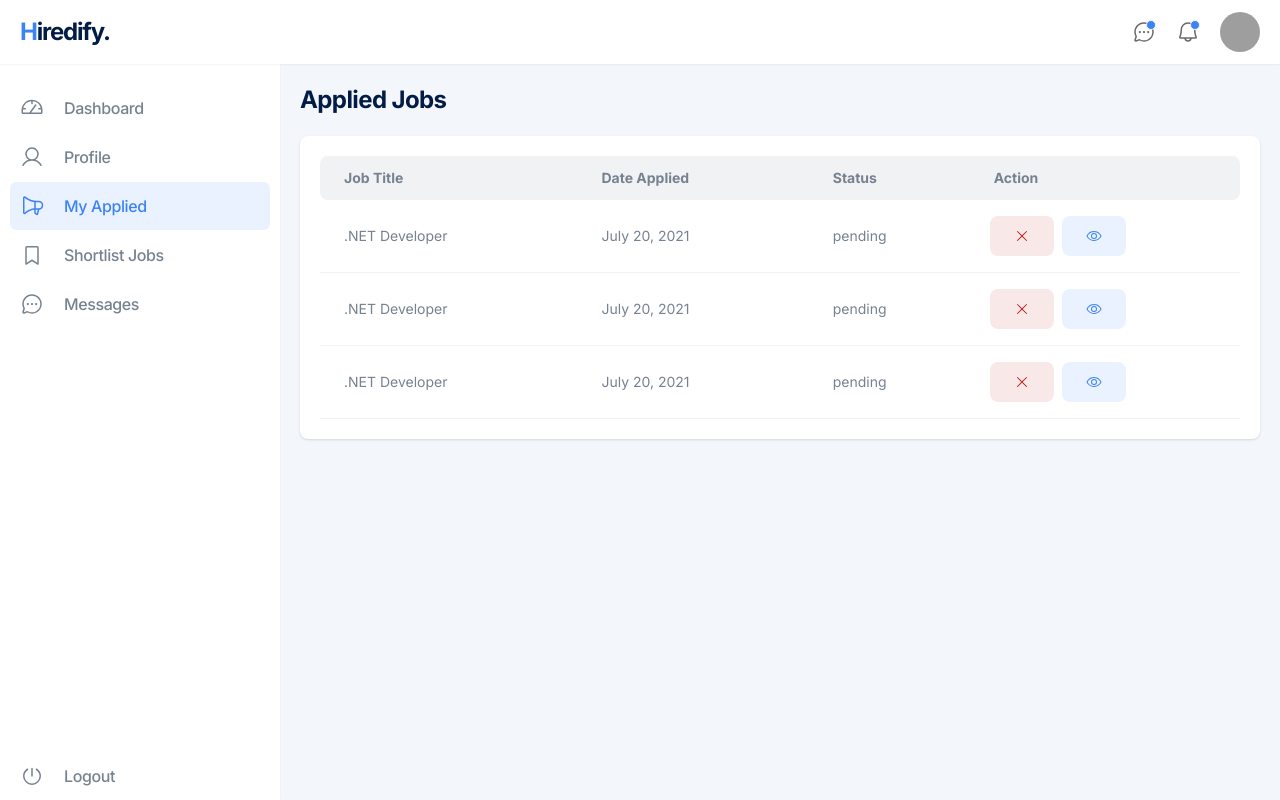
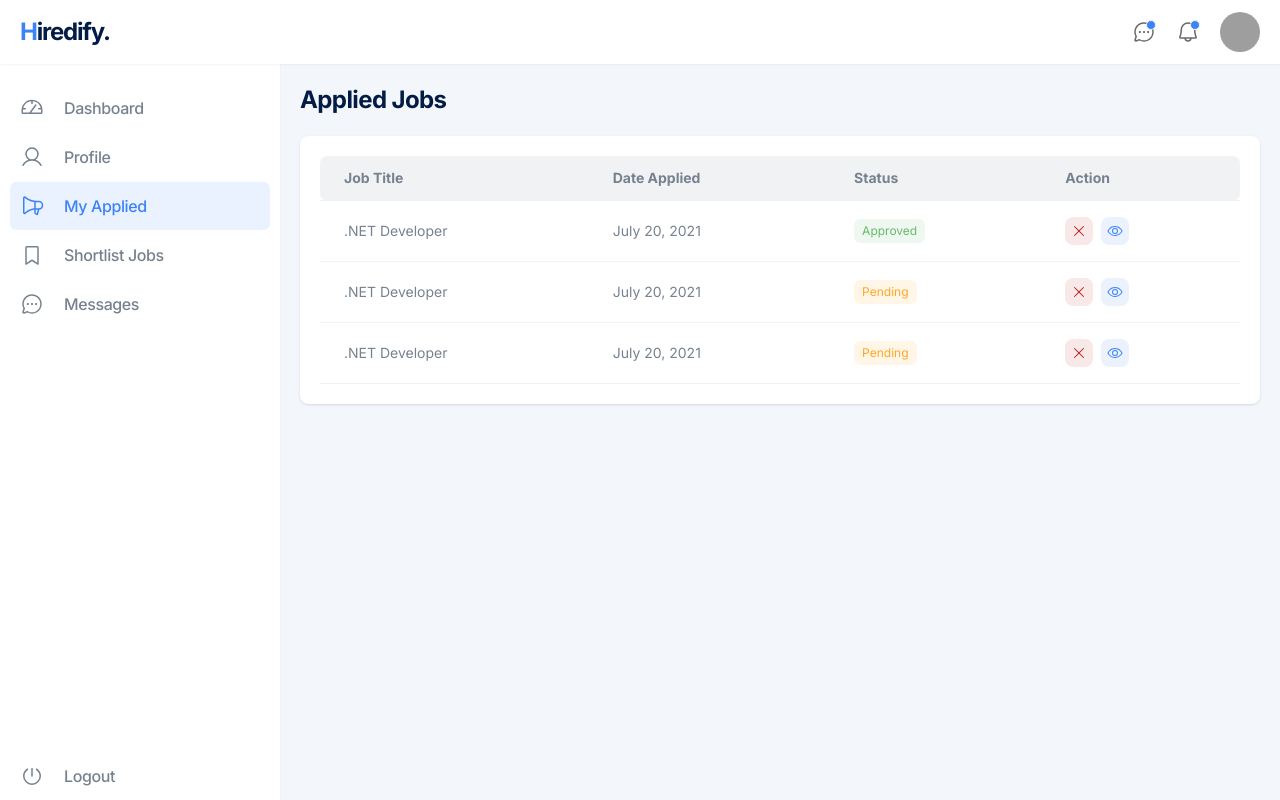
Before and after one commit to loqman1235/hiredify-job-listing-app, a Next.js app: page /dashboard/applied in a window 1280 px wide. Built offline with nearby package versions, Linux system fonts and the light colour scheme; grey boxes are pictures that could not be loaded.

Commit message:
create table reusable components

```diff
--- a/src/app/dashboard/applied/page.tsx
+++ b/src/app/dashboard/applied/page.tsx
@@ -1,6 +1,14 @@
 import Badge from "@/components/common/Badge";
 import Button from "@/components/common/Button";
 import Card from "@/components/common/Card";
+import {
+  Table,
+  TableBody,
+  TableData,
+  TableHead,
+  TableHeader,
+  TableRow,
+} from "@/components/common/Table";
 import { PiEye, PiX } from "react-icons/pi";
 
 const Applied = () => {
@@ -9,73 +17,71 @@ const Applied = () => {
       <h3 className="mb-5 text-2xl font-bold tracking-tight">Applied Jobs</h3>
       <Card>
         {/* Table */}
-        <table className="!m-0 w-full table-auto text-sm text-text-secondary">
-          <thead className="bg-muted text-left text-sm text-text-secondary">
-            <tr>
-              <th scope="col" className="rounded-s-lg px-6 py-3">
-                Job Title
-              </th>
-              <th scope="col" className="px-6 py-3">
-                Date Applied
-              </th>
-              <th scope="col" className="px-6 py-3">
-                Status
-              </th>
-              <th scope="col" className="rounded-e-lg px-3 py-3">
-                Action
-              </th>
-            </tr>
-          </thead>
-          <tbody className="border-b border-b-muted">
-            <tr className="border-b border-b-muted text-sm text-text-secondary">
-              <td className="px-6 py-4"> .NET Developer</td>
-              <td className="px-6 py-4">July 20, 2021</td>
-              <td className="px-6 py-4">
-                <Badge text="pending" />
-              </td>
-              <td className="flex items-center gap-2 px-2 py-4">
+        <Table>
+          <TableHead>
+            <TableRow>
+              <TableHeader className="rounded-s-lg">Job Title</TableHeader>
+              <TableHeader>Date Applied</TableHeader>
+              <TableHeader>Status</TableHeader>
+              <TableHeader className="rounded-e-lg">Action</TableHeader>
+            </TableRow>
+          </TableHead>
+          <TableBody>
+            <TableRow>
+              <TableData>.NET Developer</TableData>
+              <TableData>July 20, 2021</TableData>
+              <TableData>
+                <Badge variant="success" text="approved" />
+              </TableData>
+              <TableData className="flex items-center">
+                <div className="flex items-center gap-2">
                   <Button variant="destructive" className="px-1.5 py-1.5">
                     <PiX className="size-4" />
                   </Button>
                   <Button variant="secondary" className="px-1.5 py-1.5">
                     <PiEye className="size-4" />
                   </Button>
-              </td>
-            </tr>
+                </div>
+              </TableData>
+            </TableRow>
 
-            <tr className="border-b border-b-muted text-sm text-text-secondary">
-              <td className="px-6 py-4"> .NET Developer</td>
-              <td className="px-6 py-4">July 20, 2021</td>
-              <td className="px-6 py-4">
-                <Badge text="pending" />
-              </td>
-              <td className="flex items-center gap-2 px-2 py-4">
+            <TableRow>
+              <TableData>.NET Developer</TableData>
+              <TableData>July 20, 2021</TableData>
+              <TableData>
+                <Badge variant="warning" text="pending" />
+              </TableData>
+              <TableData className="flex items-center">
+                <div className="flex items-center gap-2">
                   <Button variant="destructive" className="px-1.5 py-1.5">
                     <PiX className="size-4" />
                   </Button>
                   <Button variant="secondary" className="px-1.5 py-1.5">
                     <PiEye className="size-4" />
                   </Button>
-              </td>
-            </tr>
+                </div>
+              </TableData>
+            </TableRow>
 
-            <tr className="border-b border-b-muted text-sm text-text-secondary">
-              <td className="px-6 py-4"> .NET Developer</td>
-              <td className="px-6 py-4">July 20, 2021</td>
-              <td className="px-6 py-4">
-                <Badge text="pending" />
-              </td>
-              <td className="flex items-center gap-2 px-2 py-4">
+            <TableRow>
+              <TableData>.NET Developer</TableData>
+              <TableData>July 20, 2021</TableData>
+              <TableData>
+                <Badge variant="warning" text="pending" />
+              </TableData>
+              <TableData>
+                <div className="flex items-center gap-2">
                   <Button variant="destructive" className="px-1.5 py-1.5">
                     <PiX className="size-4" />
                   </Button>
                   <Button variant="secondary" className="px-1.5 py-1.5">
                     <PiEye className="size-4" />
                   </Button>
-              </td>
-            </tr>
-          </tbody>
-        </table>
+                </div>
+              </TableData>
+            </TableRow>
+          </TableBody>
+        </Table>
       </Card>
     </div>
   );
--- a/src/app/globals.css
+++ b/src/app/globals.css
@@ -25,6 +25,9 @@
 
   --destructive-foreground: 0 71% 43%;
   --destructive-background: 0 83% 95%;
+
+  --success: 123 38% 57%;
+  --warning: 36 100% 57%;
 
   /* Sizes */
   --navbar-height: 64px;
--- a/src/components/common/Badge.tsx
+++ b/src/components/common/Badge.tsx
@@ -1,10 +1,29 @@
+import { cn } from "@/libs/utils";
+
 type BadgeProps = {
   text: string;
-  variant?: "primary" | "secondary" | "destructive";
+  variant?: "success" | "secondary" | "destructive" | "warning";
+  className?: string;
 };
 
-const Badge = ({ text, variant = "primary" }: BadgeProps) => {
-  return <div>{text}</div>;
+const Badge = ({ text, variant = "success", className }: BadgeProps) => {
+  const variants = {
+    success: "bg-success/10 text-success",
+    secondary: "bg-muted text-text-secondary",
+    destructive: "bg-destructive/10 text-destructive",
+    warning: "bg-warning/10 text-warning",
+  };
+
+  return (
+    <div
+      className={cn(
+        `flex w-fit items-center justify-center rounded-md bg-success px-2 py-1 text-xs capitalize ${variants[variant]}`,
+        className,
+      )}
+    >
+      {text}
+    </div>
+  );
 };
 
 export default Badge;
--- a/src/components/common/Button.tsx
+++ b/src/components/common/Button.tsx
@@ -28,7 +28,10 @@ const Button = ({
 
   return (
     <Comp
-      className={`rounded-lg px-6 py-3 font-medium capitalize transition ${cn(variants[variant], className)}`}
+      className={cn(
+        `rounded-lg px-6 py-3 font-medium capitalize transition ${variants[variant]}`,
+        className,
+      )}
       {...props}
     >
       {children}
--- /dev/null
+++ b/src/components/common/Table.tsx
@@ -0,0 +1,92 @@
+import { cn } from "@/libs/utils";
+import React from "react";
+
+type TableProps = {
+  className?: string;
+  children: React.ReactNode;
+} & React.HTMLAttributes<HTMLTableElement>;
+
+type TableHeadProps = {
+  className?: string;
+  children: React.ReactNode;
+};
+
+type TableBodyProps = {
+  className?: string;
+  children: React.ReactNode;
+};
+
+type TableRowProps = {
+  className?: string;
+  children: React.ReactNode;
+} & React.HTMLAttributes<HTMLTableRowElement>;
+
+type TableDataProps = {
+  className?: string;
+  children: React.ReactNode;
+};
+
+type TableHeaderProps = {
+  className?: string;
+  children: React.ReactNode;
+};
+
+const TableBody = ({ className, children }: TableBodyProps) => {
+  return (
+    <tbody className={cn("border-b border-b-muted", className)}>
+      {children}
+    </tbody>
+  );
+};
+
+const TableHead = ({ className, children, ...props }: TableHeadProps) => {
+  return (
+    <thead
+      className={cn("bg-primary/5 text-left text-sm text-primary", className)}
+      {...props}
+    >
+      {children}
+    </thead>
+  );
+};
+
+const TableHeader = ({ className, children }: TableHeaderProps) => {
+  return (
+    <th className={cn("bg-muted px-6 py-3 text-text-secondary", className)}>
+      {children}
+    </th>
+  );
+};
+const TableRow = ({ className, children, ...props }: TableRowProps) => {
+  return (
+    <tr
+      className={cn(
+        "border-b border-b-muted text-sm text-text-secondary",
+        className,
+      )}
+      {...props}
+    >
+      {children}
+    </tr>
+  );
+};
+
+const TableData = ({ className, children }: TableDataProps) => {
+  return <td className={cn("px-6 py-4", className)}>{children}</td>;
+};
+
+const Table = ({ className, children, ...props }: TableProps) => {
+  return (
+    <table
+      className={cn(
+        "!m-0 w-full table-auto text-sm text-text-secondary",
+        className,
+      )}
+      {...props}
+    >
+      {children}
+    </table>
+  );
+};
+
+export { Table, TableHead, TableBody, TableRow, TableData, TableHeader };
--- a/tailwind.config.ts
+++ b/tailwind.config.ts
@@ -20,7 +20,7 @@ const config: Config = {
         },
         border: "hsl(var(--border))",
         destructive: "hsl(var(--destructive-foreground))",
-        success: "hsl(var(--success-color))",
+        success: "hsl(var(--success))",
         warning: "hsl(var(--warning))",
         danger: "hsl(var(--danger))",
         "input-placeholder": "hsl(var(--input-placeholder))",
```
Lines whose indentation alone changed are shown as unchanged.
